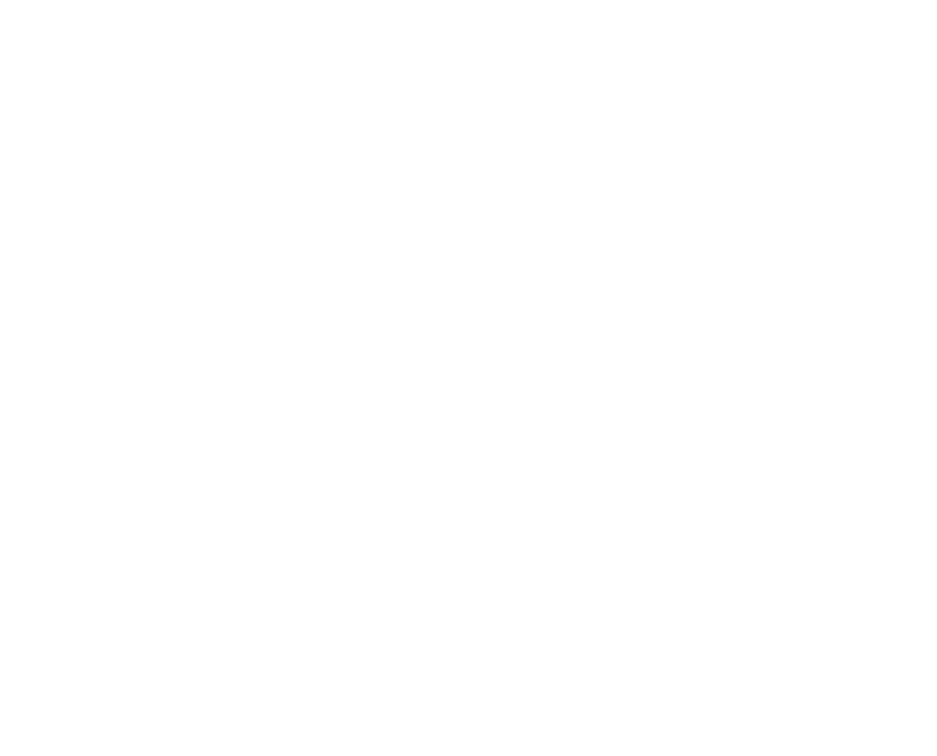
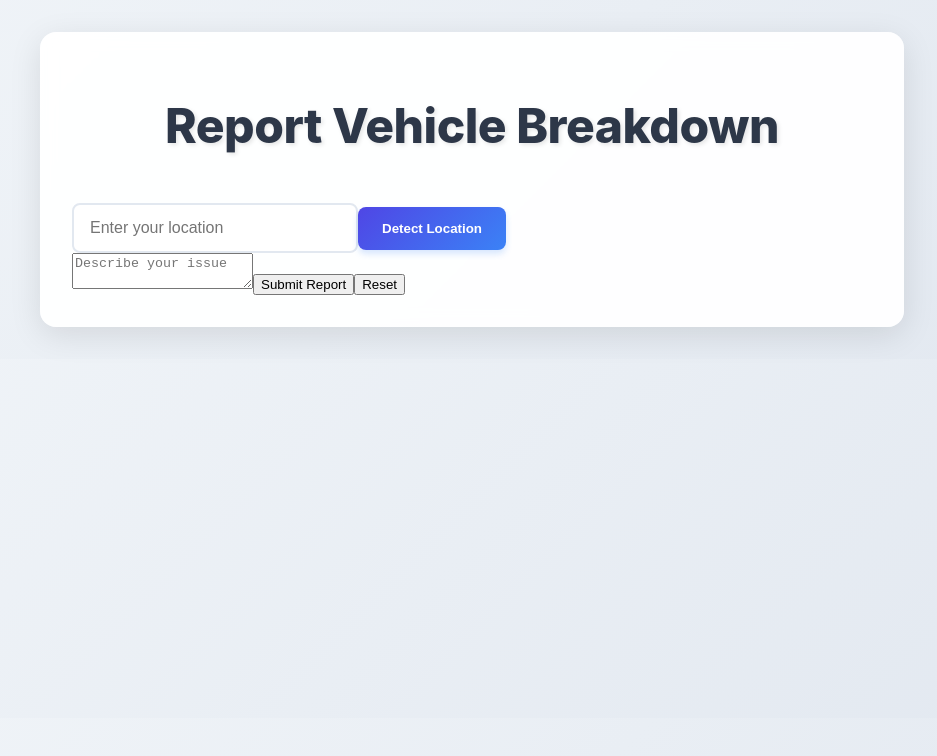
Before and after one commit to Abdulkalam0018/RoadResQ-, a React (Create React App) app in the folder frontend/: page /reportissue in a window 1280 px wide. Before the commit this address had no page. Shown: the top 756 px of the page, without its empty margins (168-1105 px from the left). Built offline with nearby package versions, Linux system fonts and the light colour scheme.

Commit message:
Add ReportIssue component and update routing in App.jsx and Dashboard

```diff
--- a/frontend/src/App.jsx
+++ b/frontend/src/App.jsx
@@ -1,12 +1,13 @@
 import React from 'react';
 import { BrowserRouter as Router, Routes, Route } from 'react-router-dom';
 import Dashboard from './pages/Dashboard/DashBoard';  // Note the correct casing
-
+import ReportIssue from './pages/reportissue/ReportIssue';
 function App() {
   return (
     <Router>
       <Routes>
         <Route path="/" element={<Dashboard />} />
+        <Route path="/reportissue" element={<ReportIssue />} />  {/* Replace with actual ReportIssue component */}
         {/* Add more routes as needed */}
       </Routes>
     </Router>
--- a/frontend/src/pages/Dashboard/DashBoard.jsx
+++ b/frontend/src/pages/Dashboard/DashBoard.jsx
@@ -2,6 +2,7 @@
 import { useState, useEffect } from "react";
 import { useNavigate } from "react-router-dom";
 import "./dashboard.css"; // Assuming you have a CSS file for styling
+import ReportIssue from "../reportissue/ReportIssue";
 const DashBoard = () => {
     const navigate = useNavigate();
     return (
@@ -10,7 +11,7 @@
                 Welcome to the RoadResQ
             </h1>
             <div className="dashboard-buttons">
-                <button className="dashboard-btn blue" onClick={() => navigate('/report')}>
+                <button className="dashboard-btn blue" onClick={() => navigate('/reportissue')}>
                     Report Vechile breakdown
                 </button>
 
--- a/frontend/src/pages/reportissue/ReportIssue.jsx
+++ b/frontend/src/pages/reportissue/ReportIssue.jsx
@@ -0,0 +1,78 @@
+import React,{useState,useEffect} from 'react'
+import './reportissue.css'; // Assuming you have a CSS file for styling
+function ReportIssue() {
+    const [location, setLocation] = useState('');
+    const [description, setDescription] = useState('');
+    const [loading,setLoading]=useState(false);
+    const handleDetectLocation = () => {
+        if(!navigator.geolocation) {
+            alert("Geolocation is not supported by this browser.");
+            return;
+        }
+        setLoading(true);
+        navigator.geolocation.getCurrentPosition(
+            (position) => {
+                const { latitude, longitude } = position.coords;
+                setLocation(`Lat: ${latitude.toFixed(5)}, Lon: ${longitude.toFixed(5)}`);
+                setLoading(false);
+            },
+            (error) => {
+                console.error("Error getting location:", error);
+                alert("Unable to retrieve your location. Please enter it manually.");
+                setLoading(false);
+            }
+        );
+    };
+    const handleSubmit = (e) => {
+        e.preventDefault();
+        // Handle form submission logic here
+        console.log("Form submitted",{location,description});
+        alert("Form submitted successfully!");
+        setLocation('');
+        setDescription('');
+        // Reset form fields if needed
+    };
+  return (
+    <div className='report-container'>
+        <h1>Report Vehicle Breakdown</h1>
+        <form onSubmit={handleSubmit} className='report-form'>
+            <div className='locatin-row'>
+                <input
+                    type="text"
+                    placeholder="Enter your location"
+                    value={location}
+                    onChange={(e) => setLocation(e.target.value)}
+                    className='location-input'
+                    required
+                />
+                <button type='button' className='detect-button' onClick={handleDetectLocation}>
+                    {loading ? 'Detecting...' : 'Detect Location'}
+
+                </button>
+
+            </div>
+            <textarea
+                placeholder='Describe your issue'
+                value={description}
+                onChange={(e) => setDescription(e.target.value)}
+                className='report-textarea'
+                required
+            >
+
+            </textarea>
+            <button type='submit' className='submit-button'>
+                Submit Report
+            </button>
+            <button type='reset' className='reset-button' onClick={() => {setLocation(''); setDescription('');}}>
+                Reset
+            </button>
+
+        </form>
+
+
+
+    </div>
+  )
+}
+
+export default ReportIssue
--- a/frontend/src/pages/reportissue/reportissue.css
+++ b/frontend/src/pages/reportissue/reportissue.css
@@ -0,0 +1,145 @@
+/* Container styles */
+.report-container {
+    max-width: 800px;
+    margin: 2rem auto;
+    padding: 2rem;
+    background: rgba(255, 255, 255, 0.95);
+    border-radius: 16px;
+    box-shadow: 0 8px 32px rgba(0, 0, 0, 0.1);
+    backdrop-filter: blur(8px);
+}
+
+/* Form layout */
+.location-row {
+    display: flex;
+    gap: 1rem;
+    align-items: center;
+    margin-bottom: 1.5rem;
+    flex-wrap: wrap;
+}
+
+/* Input fields */
+.location-input {
+    flex: 1;
+    min-width: 250px;
+    padding: 0.875rem 1rem;
+    border: 2px solid #e2e8f0;
+    border-radius: 8px;
+    font-size: 1rem;
+    transition: all 0.3s ease;
+}
+
+.location-input:focus {
+    border-color: #3b82f6;
+    box-shadow: 0 0 0 3px rgba(59, 130, 246, 0.2);
+    outline: none;
+}
+
+/* Detect button */
+.detect-button {
+    background: linear-gradient(135deg, #4f46e5, #3b82f6);
+    color: white;
+    padding: 0.875rem 1.5rem;
+    border: none;
+    border-radius: 8px;
+    font-weight: 600;
+    cursor: pointer;
+    min-width: 120px;
+    white-space: nowrap;
+    transition: all 0.3s ease;
+    box-shadow: 0 4px 6px rgba(59, 130, 246, 0.2);
+}
+
+.detect-button:hover {
+    transform: translateY(-2px);
+    box-shadow: 0 6px 12px rgba(59, 130, 246, 0.3);
+    background: linear-gradient(135deg, #4338ca, #3b82f6);
+}
+
+.detect-button:active {
+    transform: translateY(0);
+    box-shadow: 0 2px 4px rgba(59, 130, 246, 0.2);
+}
+
+/* Loading state */
+.detect-button.loading {
+    opacity: 0.7;
+    cursor: wait;
+}
+
+/* Error state */
+.error-message {
+    color: #dc2626;
+    font-size: 0.875rem;
+    margin-top: 0.5rem;
+}
+
+/* Success state */
+.success-message {
+    color: #059669;
+    font-size: 0.875rem;
+    margin-top: 0.5rem;
+}
+
+/* Responsive design */
+@media (max-width: 640px) {
+    .report-container {
+        margin: 1rem;
+        padding: 1.5rem;
+    }
+
+    .location-row {
+        flex-direction: column;
+        gap: 1rem;
+    }
+
+    .detect-button {
+        width: 100%;
+    }
+
+    .location-input {
+        width: 100%;
+    }
+}
+
+/* Animations */
+@keyframes fadeIn {
+    from { opacity: 0; transform: translateY(10px); }
+    to { opacity: 1; transform: translateY(0); }
+}
+
+.report-container {
+    animation: fadeIn 0.5s ease-out;
+}
+
+/* Accessibility improvements */
+.detect-button:focus {
+    outline: none;
+    box-shadow: 0 0 0 3px rgba(59, 130, 246, 0.4);
+}
+
+/* Dark mode support */
+@media (prefers-color-scheme: dark) {
+    .report-container {
+        background: rgba(30, 41, 59, 0.95);
+        color: #f1f5f9;
+    }
+
+    .location-input {
+        background: rgba(15, 23, 42, 0.8);
+        border-color: #334155;
+        color: #f1f5f9;
+    }
+
+    .location-input:focus {
+        border-color: #60a5fa;
+    }
+
+    .error-message {
+        color: #f87171;
+    }
+
+    .success-message {
+        color: #34d399;
+    }
+}
```
